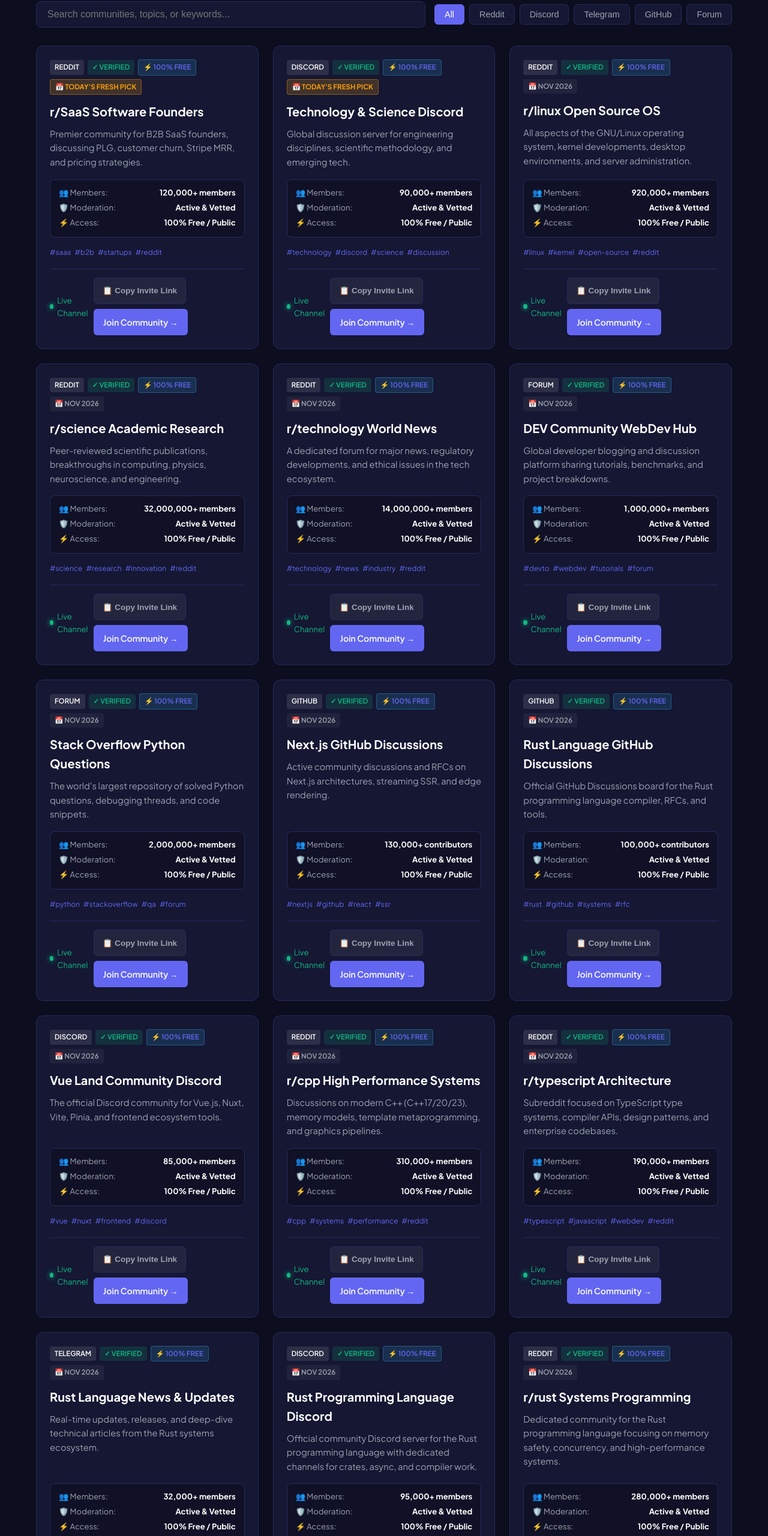
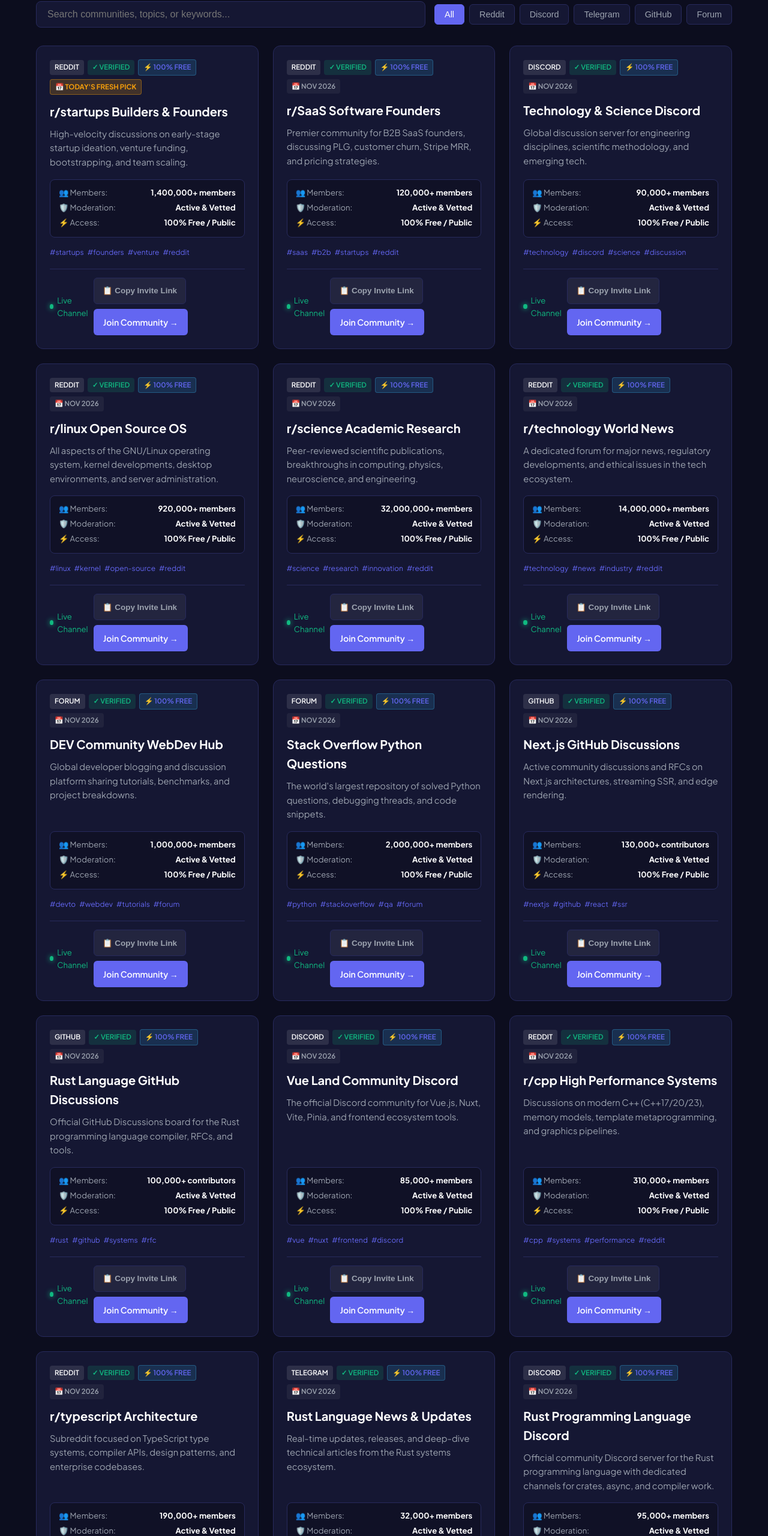
Before and after one commit to jibranpcccc/saas-customer-success-churn-reduction-hub, a plain HTML site: page index.html in a window 1280 px wide. Shown: the part 1159-3720 px from the top of the page at 60% size. Drawn offline with Linux system fonts and the light colour scheme.

Commit message:
feat(replenishment): fresh community links added - 2026-11-19 [skip ci]

```diff
--- a/feed.xml
+++ b/feed.xml
@@ -4,10 +4,17 @@
     <title>SaaS Customer Success &amp; Churn Reduction Hub</title>
     <link>https://saas-customer-success-churn-reduction-hub.vercel.app/</link>
     <description>Verified community directory and updates.</description>
-    <lastBuildDate>Wed, 18 Nov 2026 07:28:33 GMT</lastBuildDate>
+    <lastBuildDate>Thu, 19 Nov 2026 06:47:01 GMT</lastBuildDate>
     <atom:link href="https://saas-customer-success-churn-reduction-hub.vercel.app/feed.xml" rel="self" type="application/rss+xml"/>
     <atom:link href="https://pubsubhubbub.appspot.com/" rel="hub"/>
-                                                                                                                                                                                                            <item>
+                                                                                                                                                                                                                <item>
+      <title>📅 Today's Fresh Pick: r/startups Builders &amp; Founders (Reddit)</title>
+      <link>https://www.reddit.com/r/startups/</link>
+      <guid isPermaLink="false">https://jibranpcccc.github.io/saas-customer-success-churn-reduction-hub/#saas-customer-success-churn-reduction-hub-reddit-2-2026-11-19</guid>
+      <pubDate>Thu, 19 Nov 2026 06:47:01 GMT</pubDate>
+      <description>Newly verified community added to SaaS Customer Success &amp; Churn Reduction Hub: High-velocity discussions on early-stage startup ideation, venture funding, bootstrapping, and team scaling.</description>
+    </item>
+<item>
       <title>📅 Today's Fresh Pick: r/SaaS Software Founders (Reddit)</title>
       <link>https://www.reddit.com/r/SaaS/</link>
       <guid isPermaLink="false">https://jibranpcccc.github.io/saas-customer-success-churn-reduction-hub/#saas-customer-success-churn-reduction-hub-reddit-1-2026-11-18</guid>
@@ -175,12 +182,5 @@
       <pubDate>Tue, 20 Oct 2026 06:32:08 GMT</pubDate>
       <description>Newly verified community added to SaaS Customer Success &amp; Churn Reduction Hub: Global discussion server for engineering disciplines, scientific methodology, and emerging tech.</description>
     </item>
-<item>
-      <title>📅 Today's Fresh Pick: Technology &amp; Science Discord (Discord)</title>
-      <link>https://discord.gg/tech</link>
-      <guid isPermaLink="false">https://jibranpcccc.github.io/saas-customer-success-churn-reduction-hub/#saas-customer-success-churn-reduction-hub-discord-20261009-1-2026-10-19</guid>
-      <pubDate>Mon, 19 Oct 2026 06:07:51 GMT</pubDate>
-      <description>Newly verified community added to SaaS Customer Success &amp; Churn Reduction Hub: Global discussion server for engineering disciplines, scientific methodology, and emerging tech.</description>
-    </item>
   </channel>
 </rss>
--- a/index.html
+++ b/index.html
@@ -148,142 +148,142 @@
           {
             "@type": "ListItem",
             "position": 1,
+            "name": "r/startups Builders & Founders",
+            "description": "High-velocity discussions on early-stage startup ideation, venture funding, bootstrapping, and team scaling.",
+            "url": "https://www.reddit.com/r/startups/"
+          },
+          {
+            "@type": "ListItem",
+            "position": 2,
             "name": "r/SaaS Software Founders",
             "description": "Premier community for B2B SaaS founders, discussing PLG, customer churn, Stripe MRR, and pricing strategies.",
             "url": "https://www.reddit.com/r/SaaS/"
           },
           {
             "@type": "ListItem",
-            "position": 2,
+            "position": 3,
             "name": "Technology & Science Discord",
             "description": "Global discussion server for engineering disciplines, scientific methodology, and emerging tech.",
             "url": "https://discord.gg/tech"
           },
           {
             "@type": "ListItem",
-            "position": 3,
+            "position": 4,
             "name": "r/linux Open Source OS",
             "description": "All aspects of the GNU/Linux operating system, kernel developments, desktop environments, and server administration.",
             "url": "https://www.reddit.com/r/linux/"
           },
           {
             "@type": "ListItem",
-            "position": 4,
+            "position": 5,
             "name": "r/science Academic Research",
             "description": "Peer-reviewed scientific publications, breakthroughs in computing, physics, neuroscience, and engineering.",
             "url": "https://www.reddit.com/r/science/"
           },
           {
             "@type": "ListItem",
-            "position": 5,
+            "position": 6,
             "name": "r/technology World News",
             "description": "A dedicated forum for major news, regulatory developments, and ethical issues in the tech ecosystem.",
             "url": "https://www.reddit.com/r/technology/"
           },
           {
             "@type": "ListItem",
-            "position": 6,
+            "position": 7,
             "name": "DEV Community WebDev Hub",
             "description": "Global developer blogging and discussion platform sharing tutorials, benchmarks, and project breakdowns.",
             "url": "https://dev.to/t/webdev"
           },
           {
             "@type": "ListItem",
-            "position": 7,
+            "position": 8,
             "name": "Stack Overflow Python Questions",
             "description": "The world's largest repository of solved Python questions, debugging threads, and code snippets.",
             "url": "https://stackoverflow.com/questions/tagged/python"
           },
           {
             "@type": "ListItem",
-            "position": 8,
+            "position": 9,
             "name": "Next.js GitHub Discussions",
             "description": "Active community discussions and RFCs on Next.js architectures, streaming SSR, and edge rendering.",
             "url": "https://github.com/vercel/next.js/discussions"
           },
           {
             "@type": "ListItem",
-            "position": 9,
+            "position": 10,
             "name": "Rust Language GitHub Discussions",
             "description": "Official GitHub Discussions board for the Rust programming language compiler, RFCs, and tools.",
             "url": "https://users.rust-lang.org"
           },
           {
             "@type": "ListItem",
-            "position": 10,
+            "position": 11,
             "name": "Vue Land Community Discord",
             "description": "The official Discord community for Vue.js, Nuxt, Vite, Pinia, and frontend ecosystem tools.",
             "url": "https://discord.gg/vue"
           },
           {
             "@type": "ListItem",
-            "position": 11,
+            "position": 12,
             "name": "r/cpp High Performance Systems",
             "description": "Discussions on modern C++ (C++17/20/23), memory models, template metaprogramming, and graphics pipelines.",
             "url": "https://www.reddit.com/r/cpp/"
           },
           {
             "@type": "ListItem",
-            "position": 12,
+            "position": 13,
             "name": "r/typescript Architecture",
             "description": "Subreddit focused on TypeScript type systems, compiler APIs, design patterns, and enterprise codebases.",
             "url": "https://www.reddit.com/r/typescript/"
           },
           {
             "@type": "ListItem",
-            "position": 13,
+            "position": 14,
             "name": "Rust Language News & Updates",
             "description": "Real-time updates, releases, and deep-dive technical articles from the Rust systems ecosystem.",
             "url": "https://t.me/rust_lang_news"
           },
           {
             "@type": "ListItem",
-            "position": 14,
+            "position": 15,
             "name": "Rust Programming Language Discord",
             "description": "Official community Discord server for the Rust programming language with dedicated channels for crates, async, and compiler work.",
             "url": "https://discord.gg/rust-lang"
           },
           {
             "@type": "ListItem",
-            "position": 15,
+            "position": 16,
             "name": "r/rust Systems Programming",
             "description": "Dedicated community for the Rust programming language focusing on memory safety, concurrency, and high-performance systems.",
             "url": "https://www.reddit.com/r/rust/"
           },
           {
             "@type": "ListItem",
-            "position": 16,
+            "position": 17,
             "name": "Indie Hackers Community",
             "description": "Transparent revenue shares, founder interviews, and practical guides for bootstrapping profitable online businesses.",
             "url": "https://www.indiehackers.com"
           },
           {
             "@type": "ListItem",
-            "position": 17,
+            "position": 18,
             "name": "Global Startups Hub Channel",
             "description": "Updates on venture capital fundings, Product Hunt launches, and SaaS acquisition multiples.",
             "url": "https://t.me/startup_hub"
           },
           {
             "@type": "ListItem",
-            "position": 18,
+            "position": 19,
             "name": "SEO Professionals Discord",
             "description": "Real-time discussions between agency operators and enterprise SEO consultants on search visibility.",
             "url": "https://discord.gg/seo"
           },
           {
             "@type": "ListItem",
-            "position": 19,
+            "position": 20,
             "name": "r/SEO Search Engine Optimization",
             "description": "Technical SEO, Core Web Vitals, Google algorithm update analysis, backlink audits, and Generative Engine Optimization.",
             "url": "https://www.reddit.com/r/SEO/"
-          },
-          {
-            "@type": "ListItem",
-            "position": 20,
-            "name": "r/startups Builders & Founders",
-            "description": "High-velocity discussions on early-stage startup ideation, venture funding, bootstrapping, and team scaling.",
-            "url": "https://www.reddit.com/r/startups/"
           },
           {
             "@type": "ListItem",
@@ -617,12 +617,36 @@
         </div>
         <div id="vetted-communities" class="grid">
 
-        <div id="community-card-1" class="card" data-platform="reddit" data-category="saas">
+        <div id="community-card-1" class="card" data-platform="reddit" data-category="startups">
             <div class="card-header">
                 <span class="badge badge-platform">Reddit</span>
                 <span class="badge badge-verified">✓ Verified</span>
                 <span class="badge badge-free">⚡ 100% Free</span>
                 <span class="badge badge-date" style="background: rgba(245, 158, 11, 0.2); color: #f59e0b; border: 1px solid rgba(245, 158, 11, 0.4); font-weight: 700;">📅 Today's Fresh Pick</span>
+            </div>
+            <h3 class="card-title">r/startups Builders & Founders</h3>
+            <p class="card-desc">High-velocity discussions on early-stage startup ideation, venture funding, bootstrapping, and team scaling.</p>
+            <div class="spec-matrix">
+                <div class="spec-row"><span>👥 Members:</span> <strong>1,400,000+ members</strong></div>
+                <div class="spec-row"><span>🛡️ Moderation:</span> <strong>Active & Vetted</strong></div>
+                <div class="spec-row"><span>⚡ Access:</span> <strong>100% Free / Public</strong></div>
+            </div>
+            <div class="tags-row"><span class="tag">#startups</span><span class="tag">#founders</span><span class="tag">#venture</span><span class="tag">#reddit</span></div>
+            <div class="card-footer">
+                <span class="activity-pulse"><span class="pulse-dot"></span> Live Channel</span>
+                <div class="card-actions">
+                    <button class="btn-copy-invite" onclick="copyInviteLink(event, 'https://www.reddit.com/r/startups/')">📋 Copy Invite Link</button>
+                    <a href="https://www.reddit.com/r/startups/" target="_blank" rel="noopener noreferrer" class="btn-join">Join Community →</a>
+                </div>
+            </div>
+        </div>
+
+        <div id="community-card-2" class="card" data-platform="reddit" data-category="saas">
+            <div class="card-header">
+                <span class="badge badge-platform">Reddit</span>
+                <span class="badge badge-verified">✓ Verified</span>
+                <span class="badge badge-free">⚡ 100% Free</span>
+                <span class="badge badge-date">📅 Nov 2026</span>
             </div>
             <h3 class="card-title">r/SaaS Software Founders</h3>
             <p class="card-desc">Premier community for B2B SaaS founders, discussing PLG, customer churn, Stripe MRR, and pricing strategies.</p>
@@ -641,12 +665,12 @@
             </div>
         </div>
 
-        <div id="community-card-2" class="card" data-platform="discord" data-category="tech discussion">
+        <div id="community-card-3" class="card" data-platform="discord" data-category="tech discussion">
             <div class="card-header">
                 <span class="badge badge-platform">Discord</span>
                 <span class="badge badge-verified">✓ Verified</span>
                 <span class="badge badge-free">⚡ 100% Free</span>
-                <span class="badge badge-date" style="background: rgba(245, 158, 11, 0.2); color: #f59e0b; border: 1px solid rgba(245, 158, 11, 0.4); font-weight: 700;">📅 Today's Fresh Pick</span>
+                <span class="badge badge-date">📅 Nov 2026</span>
             </div>
             <h3 class="card-title">Technology & Science Discord</h3>
             <p class="card-desc">Global discussion server for engineering disciplines, scientific methodology, and emerging tech.</p>
@@ -665,7 +689,7 @@
             </div>
         </div>
 
-        <div id="community-card-3" class="card" data-platform="reddit" data-category="linux & os">
+        <div id="community-card-4" class="card" data-platform="reddit" data-category="linux & os">
             <div class="card-header">
                 <span class="badge badge-platform">Reddit</span>
                 <span class="badge badge-verified">✓ Verified</span>
@@ -689,7 +713,7 @@
             </div>
         </div>
 
-        <div id="community-card-4" class="card" data-platform="reddit" data-category="science & innovation">
+        <div id="community-card-5" class="card" data-platform="reddit" data-category="science & innovation">
             <div class="card-header">
                 <span class="badge badge-platform">Reddit</span>
                 <span class="badge badge-verified">✓ Verified</span>
@@ -713,7 +737,7 @@
             </div>
         </div>
 
-        <div id="community-card-5" class="card" data-platform="reddit" data-category="tech news">
+        <div id="community-card-6" class="card" data-platform="reddit" data-category="tech news">
             <div class="card-header">
                 <span class="badge badge-platform">Reddit</span>
                 <span class="badge badge-verified">✓ Verified</span>
@@ -737,7 +761,7 @@
             </div>
         </div>
 
-        <div id="community-card-6" class="card" data-platform="forum" data-category="web development">
+        <div id="community-card-7" class="card" data-platform="forum" data-category="web development">
             <div class="card-header">
                 <span class="badge badge-platform">Forum</span>
                 <span class="badge badge-verified">✓ Verified</span>
@@ -761,7 +785,7 @@
             </div>
         </div>
 
-        <div id="community-card-7" class="card" data-platform="forum" data-category="python development">
+        <div id="community-card-8" class="card" data-platform="forum" data-category="python development">
             <div class="card-header">
                 <span class="badge badge-platform">Forum</span>
                 <span class="badge badge-verified">✓ Verified</span>
@@ -785,7 +809,7 @@
             </div>
         </div>
 
-        <div id="community-card-8" class="card" data-platform="github" data-category="frontend engineering">
+        <div id="community-card-9" class="card" data-platform="github" data-category="frontend engineering">
             <div class="card-header">
                 <span class="badge badge-platform">GitHub</span>
                 <span class="badge badge-verified">✓ Verified</span>
@@ -809,7 +833,7 @@
             </div>
         </div>
 
-        <div id="community-card-9" class="card" data-platform="github" data-category="systems programming">
+        <div id="community-card-10" class="card" data-platform="github" data-category="systems programming">
             <div class="card-header">
                 <span class="badge badge-platform">GitHub</span>
                 <span class="badge badge-verified">✓ Verified</span>
@@ -833,7 +857,7 @@
             </div>
         </div>
 
-        <div id="community-card-10" class="card" data-platform="discord" data-category="frontend engineering">
+        <div id="community-card-11" class="card" data-platform="discord" data-category="frontend engineering">
             <div class="card-header">
                 <span class="badge badge-platform">Discord</span>
                 <span class="badge badge-verified">✓ Verified</span>
@@ -857,7 +881,7 @@
             </div>
         </div>
 
-        <div id="community-card-11" class="card" data-platform="reddit" data-category="systems programming">
+        <div id="community-card-12" class="card" data-platform="reddit" data-category="systems programming">
             <div class="card-header">
                 <span class="badge badge-platform">Reddit</span>
                 <span class="badge badge-verified">✓ Verified</span>
@@ -881,7 +905,7 @@
             </div>
         </div>
 
-        <div id="community-card-12" class="card" data-platform="reddit" data-category="web development">
+        <div id="community-card-13" class="card" data-platform="reddit" data-category="web development">
             <div class="card-header">
                 <span class="badge badge-platform">Reddit</span>
                 <span class="badge badge-verified">✓ Verified</span>
@@ -905,7 +929,7 @@
             </div>
         </div>
 
-        <div id="community-card-13" class="card" data-platform="telegram" data-category="systems programming">
+        <div id="community-card-14" class="card" data-platform="telegram" data-category="systems programming">
             <div class="card-header">
                 <span class="badge badge-platform">Telegram</span>
                 <span class="badge badge-verified">✓ Verified</span>
@@ -929,7 +953,7 @@
             </div>
         </div>
 
-        <div id="community-card-14" class="card" data-platform="discord" data-category="systems programming">
+        <div id="community-card-15" class="card" data-platform="discord" data-category="systems programming">
             <div class="card-header">
                 <span class="badge badge-platform">Discord</span>
                 <span class="badge badge-verified">✓ Verified</span>
@@ -953,7 +977,7 @@
             </div>
         </div>
 
-        <div id="community-card-15" class="card" data-platform="reddit" data-category="systems programming">
+        <div id="community-card-16" class="card" data-platform="reddit" data-category="systems programming">
             <div class="card-header">
                 <span class="badge badge-platform">Reddit</span>
                 <span class="badge badge-verified">✓ Verified</span>
@@ -977,7 +1001,7 @@
             </div>
         </div>
 
-        <div id="community-card-16" class="card" data-platform="forum" data-category="bootstrapping">
+        <div id="community-card-17" class="card" data-platform="forum" data-category="bootstrapping">
             <div class="card-header">
                 <span class="badge badge-platform">Forum</span>
                 <span class="badge badge-verified">✓ Verified</span>
@@ -1001,7 +1025,7 @@
             </div>
         </div>
 
-        <div id="community-card-17" class="card" data-platform="telegram" data-category="startups & venture">
+        <div id="community-card-18" class="card" data-platform="telegram" data-category="startups & venture">
             <div class="card-header">
                 <span class="badge badge-platform">Telegram</span>
                 <span class="badge badge-verified">✓ Verified</span>
@@ -1025,7 +1049,7 @@
             </div>
         </div>
 
-        <div id="community-card-18" class="card" data-platform="discord" data-category="seo & search">
+        <div id="community-card-19" class="card" data-platform="discord" data-category="seo & search">
             <div class="card-header">
                 <span class="badge badge-platform">Discord</span>
                 <span class="badge badge-verified">✓ Verified</span>
@@ -1049,7 +1073,7 @@
             </div>
         </div>
 
-        <div id="community-card-19" class="card" data-platform="reddit" data-category="seo & geo">
+        <div id="community-card-20" class="card" data-platform="reddit" data-category="seo & geo">
             <div class="card-header">
                 <span class="badge badge-platform">Reddit</span>
                 <span class="badge badge-verified">✓ Verified</span>
@@ -1069,30 +1093,6 @@
                 <div class="card-actions">
                     <button class="btn-copy-invite" onclick="copyInviteLink(event, 'https://www.reddit.com/r/SEO/')">📋 Copy Invite Link</button>
                     <a href="https://www.reddit.com/r/SEO/" target="_blank" rel="noopener noreferrer" class="btn-join">Join Community →</a>
-                </div>
-            </div>
-        </div>
-
-        <div id="community-card-20" class="card" data-platform="reddit" data-category="startups">
-            <div class="card-header">
-                <span class="badge badge-platform">Reddit</span>
-                <span class="badge badge-verified">✓ Verified</span>
-                <span class="badge badge-free">⚡ 100% Free</span>
-                <span class="badge badge-date">📅 Nov 2026</span>
-            </div>
-            <h3 class="card-title">r/startups Builders & Founders</h3>
-            <p class="card-desc">High-velocity discussions on early-stage startup ideation, venture funding, bootstrapping, and team scaling.</p>
-            <div class="spec-matrix">
-                <div class="spec-row"><span>👥 Members:</span> <strong>1,400,000+ members</strong></div>
-                <div class="spec-row"><span>🛡️ Moderation:</span> <strong>Active & Vetted</strong></div>
-                <div class="spec-row"><span>⚡ Access:</span> <strong>100% Free / Public</strong></div>
-            </div>
-            <div class="tags-row"><span class="tag">#startups</span><span class="tag">#founders</span><span class="tag">#venture</span><span class="tag">#reddit</span></div>
-            <div class="card-footer">
-                <span class="activity-pulse"><span class="pulse-dot"></span> Live Channel</span>
-                <div class="card-actions">
-                    <button class="btn-copy-invite" onclick="copyInviteLink(event, 'https://www.reddit.com/r/startups/')">📋 Copy Invite Link</button>
-                    <a href="https://www.reddit.com/r/startups/" target="_blank" rel="noopener noreferrer" class="btn-join">Join Community →</a>
                 </div>
             </div>
         </div>
```
Also changed, not shown: data/groups.json (+20 -19 lines).
